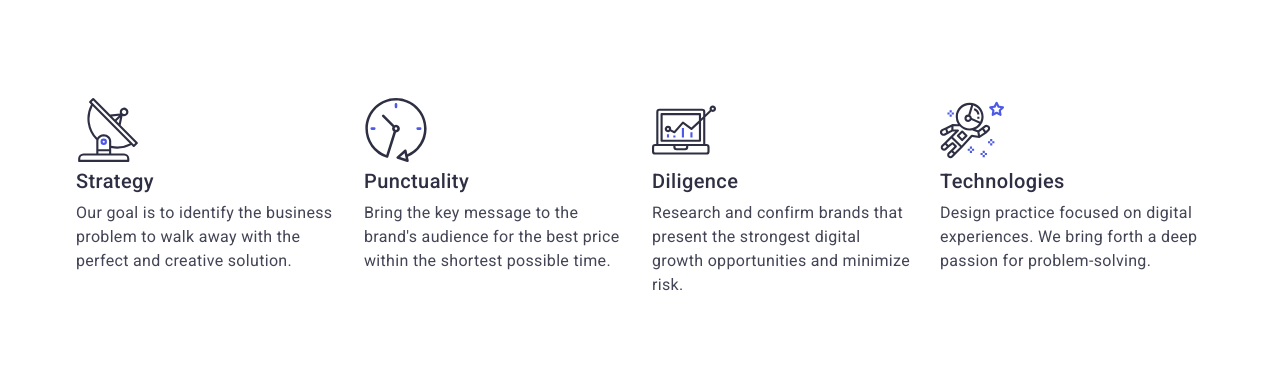
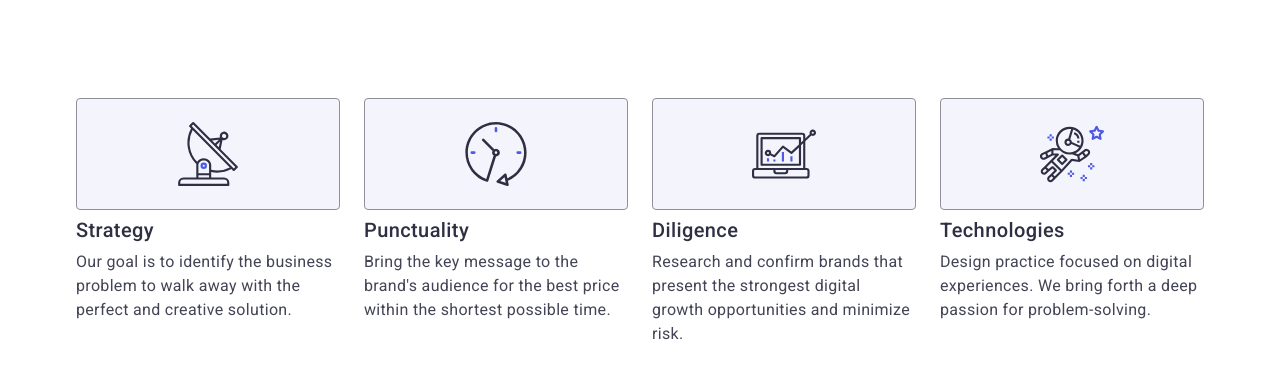
Before and after one commit to Vita0609/goit-markup-hw-04, a plain HTML site: page index.html in a window 1280 px wide. Shown: the part 695-1074 px from the top of the page. Drawn offline with nearby package versions, Linux system fonts and the light colour scheme.

Commit message:
add styles markup

```diff
--- a/css/styles.css
+++ b/css/styles.css
@@ -201,6 +201,17 @@ img {
     color: #434455;
     margin: 0;
  }
+ .icon-features-div {
+    display: flex;
+    justify-content: center;
+    border: 1px solid #8e8f99;
+    border-radius: 4px;
+    height: 112px;
+    margin-bottom: 8px;
+    align-items: center;
+    background: #f4f4fd;
+    }
+
 
          /* Our Team third section */
 .third-section {
```
